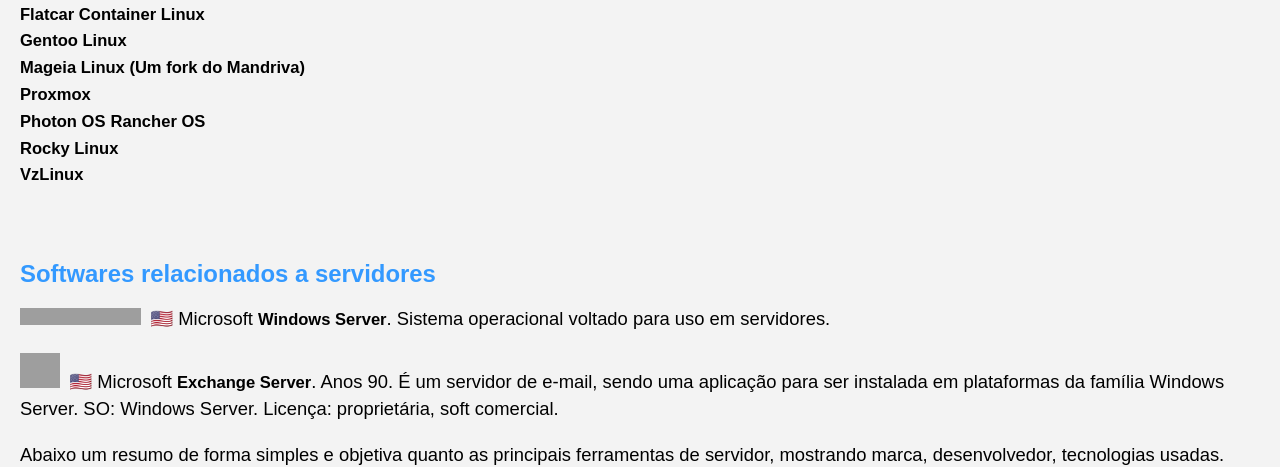
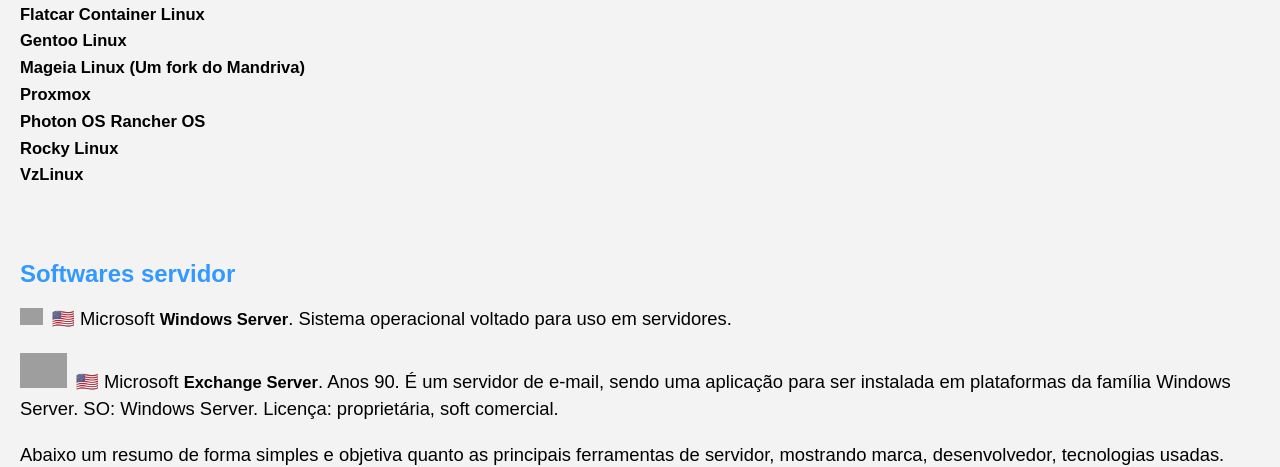
Before and after one commit to Joesynth/joesynth.github.io, a Jekyll site: the page built from _posts/2021-01-14-software-servidor.md, in a window 1280 px wide and 1400 px high, scrolled down 3126 px. Shown: the top 467 px of the window. Built offline with Jekyll 4.4.1, drawn with Linux system fonts in a browser that asks for light colours; some of the changed text lies outside the part shown; grey boxes are pictures that could not be loaded.

Commit message:
Update 2021-01-14-software-servidor.md

```diff
--- a/_posts/2021-01-14-software-servidor.md
+++ b/_posts/2021-01-14-software-servidor.md
@@ -9,7 +9,7 @@
 
 #### 🇺🇸 Red Hat
 
-<img class="alignleft" src="https://pbs.twimg.com/media/EtpeLcRXAAMsdyk.jpg" width="99" />Red Hat Enterprise Linux (RHEL).
+<img src="https://pbs.twimg.com/media/EtpeLcRXAAMsdyk.jpg" width="99" />Red Hat Enterprise Linux (RHEL).
 Uma distro **open-source** amplamente utilizada, principalmente em servidores.
 🔗️  redhat.com
 📜️ Várias livres, mas também proprietárias.
@@ -21,14 +21,14 @@
 
 #### CentOS
 
-<img class="alignleft" src="https://seeklogo.com/images/C/centos-logo-494F57D973-seeklogo.com.png" width="58" height="58" />Equivale ao Red Hat, porém grátis. Aliás, é conhecido como ”a versão grátis do Red Hat”, é muito usado por serviços de Hospedagem.
+<img src="https://seeklogo.com/images/C/centos-logo-494F57D973-seeklogo.com.png" width="58" height="58" />Equivale ao Red Hat, porém grátis. Aliás, é conhecido como ”a versão grátis do Red Hat”, é muito usado por serviços de Hospedagem.
 🔗️ centos.org
 📜️ GPL e outras.
 
 
 #### 🇺🇸 Debian
 
-<img class="alignleft" src="https://upload.wikimedia.org/wikipedia/commons/0/04/Debian_logo.png" width="40" height="53" />Estável e robusta, é usada na estação espacial internacional, bem como outros ambientes críticos, como o militar. Além, a distro é utilizada por instituições educacionais e empresas comerciais.
+<img src="https://upload.wikimedia.org/wikipedia/commons/0/04/Debian_logo.png" width="40" height="53" />Estável e robusta, é usada na estação espacial internacional, bem como outros ambientes críticos, como o militar. Além, a distro é utilizada por instituições educacionais e empresas comerciais.
 
 > "Para os servidores o EB *[Exército Brasileiro]* adotou o Debian, dentre os principais motivos está a estabilidade do sistema, o fato de ser o maior projeto de código livre existente atualmente, possuir o idioma português brasileiro e etc." *[AMAN, 2018]
 
@@ -48,7 +48,7 @@
 
 
 🇩🇪 OpenSUSE.
-<img class="alignleft" src="https://upload.wikimedia.org/wikipedia/commons/thumb/d/d0/OpenSUSE_Logo.svg/128px-OpenSUSE_Logo.svg.png" width="60" height="38" />Muito usado em servidor, workstations. Deriva do SuSe, sendo basicamente o mesmo.
+<img src="https://upload.wikimedia.org/wikipedia/commons/thumb/d/d0/OpenSUSE_Logo.svg/128px-OpenSUSE_Logo.svg.png" width="60" height="38" />Muito usado em servidor, workstations. Deriva do SuSe, sendo basicamente o mesmo.
 🔗️ ⬇️ opensuse.org/pt-br/
 📜️ GPL, em suma.
 32 ou 64 bits.
@@ -94,7 +94,7 @@
 
 **🇺🇸 Fedora**:
 
-<img class="alignleft" src="https://upload.wikimedia.org/wikipedia/commons/thumb/8/8f/Fedora_logo_%282021%29.svg/250px-Fedora_logo_%282021%29.svg.png" width="88" />Distribuição Linux baseada no Red Hat, que aliás funciona como uma espécie de “área de testes” para o RHEL. Há cinco tipos: <a href="https://joesynth.wordpress.com/2021/11/28/por-que-usar-linux/">computador pessoal</a>, servidor, computação em nuvem, *containerization* e IoT (*Internet of Things* - Internet das Coisas).
+<img src="https://upload.wikimedia.org/wikipedia/commons/thumb/8/8f/Fedora_logo_%282021%29.svg/250px-Fedora_logo_%282021%29.svg.png" width="88" />Distribuição Linux baseada no Red Hat, que aliás funciona como uma espécie de “área de testes” para o RHEL. Há cinco tipos: <a href="https://joesynth.wordpress.com/2021/11/28/por-que-usar-linux/">computador pessoal</a>, servidor, computação em nuvem, *containerization* e IoT (*Internet of Things* - Internet das Coisas).
 
 📜️ GPL e outras.
 32 ou 64 bits.
@@ -118,20 +118,20 @@
 
 
 
-## Softwares relacionados a servidores
+## Softwares servidor
 
-<img class="alignleft" style="width: 121px" src="https://upload.wikimedia.org/wikipedia/commons/thumb/d/db/Windows_Server.png/250px-Windows_Server.png" height="17" />🇺🇸 Microsoft **Windows Server**.
+<img src="https://upload.wikimedia.org/wikipedia/commons/thumb/d/db/Windows_Server.png/250px-Windows_Server.png" height="17" />🇺🇸 Microsoft **Windows Server**.
 Sistema operacional voltado para uso em servidores.
 
-<img class="alignleft" style="width: 40px" src="https://upload.wikimedia.org/wikipedia/commons/thumb/e/ea/Microsoft_Exchange_%282019-present%29.svg/100px-Microsoft_Exchange_%282019-present%29.svg.png" height="35" />🇺🇸 Microsoft **Exchange Server**.
+<img src="https://upload.wikimedia.org/wikipedia/commons/thumb/e/ea/Microsoft_Exchange_%282019-present%29.svg/100px-Microsoft_Exchange_%282019-present%29.svg.png" height="35" />🇺🇸 Microsoft **Exchange Server**.
 Anos 90. É um servidor de e-mail, sendo uma aplicação para ser instalada em plataformas da família Windows Server.
 SO: Windows Server.
 Licença: proprietária, soft comercial.
 
 Abaixo um resumo de forma simples e objetiva quanto as principais ferramentas de servidor, mostrando marca, desenvolvedor, tecnologias usadas.
 
-<img class="alignleft" src="https://upload.wikimedia.org/wikipedia/commons/thumb/1/10/Apache_HTTP_server_logo_%282019-present%29.svg/220px-Apache_HTTP_server_logo_%282019-present%29.svg.png" width="88" />○ **Apache**.
-<span class="text-primary">Apache Web Server </span>
+<img src="https://upload.wikimedia.org/wikipedia/commons/thumb/1/10/Apache_HTTP_server_logo_%282019-present%29.svg/220px-Apache_HTTP_server_logo_%282019-present%29.svg.png" width="88" />**Apache**.
+Apache Web Server
 Robert McCool.
 🔗️ apache.org
 anos 90
@@ -139,16 +139,16 @@
 É o mais popular.
 Servidor de páginas web.
 
-<img class="alignleft" src="https://upload.wikimedia.org/wikipedia/commons/thumb/f/fe/Apache_Tomcat_logo.svg/91px-Apache_Tomcat_logo.svg.png" width="60" height="43" /><span class="text-primary">○ **Tomcat**.
-</span>Apache; Servidor web.
+<img src="https://upload.wikimedia.org/wikipedia/commons/thumb/f/fe/Apache_Tomcat_logo.svg/91px-Apache_Tomcat_logo.svg.png" width="60" height="43" />**Tomcat**.
+Apache; Servidor web.
 Multiplataforma
 Java, JSP
 
-<img class="soft_servido alignleft" title="GlassFish" src="https://upload.wikimedia.org/wikipedia/en/thumb/8/85/GlassFish_logo.svg/142px-GlassFish_logo.svg.png" alt="software GlassFish" width="79" height="35" /><span class="text-primary">○ **GlassFish**.</span>
+<img title="GlassFish" src="https://upload.wikimedia.org/wikipedia/en/thumb/8/85/GlassFish_logo.svg/142px-GlassFish_logo.svg.png" alt="software GlassFish" width="79" height="35" />**GlassFish**.
 Sun Microsystems; Oracle.
 2005, multiplataforma.
 
-<img class="soft_servido alignleft" title="Nginx" src="https://upload.wikimedia.org/wikipedia/commons/thumb/c/c5/Nginx_logo.svg/330px-Nginx_logo.svg.png" alt="software Nginx" width="80" height="17" /><span class="text-primary">○ **🇷🇺️ Nginx**. </span>
+<img title="Nginx" src="https://upload.wikimedia.org/wikipedia/commons/thumb/c/c5/Nginx_logo.svg/330px-Nginx_logo.svg.png" alt="software Nginx" width="80" height="17" />**🇷🇺️ Nginx**.
 Igor Sysoev.
 ±2005, multiplataforma.
 Pode trabalhar em conjunto com o Apache.
@@ -156,20 +156,18 @@
 📜️ BSD; servidor.
 
 
-<img class="alignleft" style="width: 100px" src="https://upload.wikimedia.org/wikipedia/en/thumb/2/21/IIS_8.5.9431_management_console.png/300px-IIS_8.5.9431_management_console.png" height="86" /><span class="text-primary">○ **IIS** (*Internet Information Services*).
-</span>Windows NT, outros Windows.
+<img src="https://upload.wikimedia.org/wikipedia/en/thumb/2/21/IIS_8.5.9431_management_console.png/300px-IIS_8.5.9431_management_console.png" height="86" />**IIS** (*Internet Information Services*).
+Windows NT, outros Windows.
 Anos 90.
 Criado para os sistemas Windows NT (Microsoft).
 Ele tem suporte: HTTP, HTTPS, FTP, SMTP, etc.
 
-<img class="alignleft" src="https://upload.wikimedia.org/wikipedia/commons/thumb/d/d9/Node.js_logo.svg/220px-Node.js_logo.svg.png" width="60" height="37" />○ **Node**.**js**.
+<img src="https://upload.wikimedia.org/wikipedia/commons/thumb/d/d9/Node.js_logo.svg/220px-Node.js_logo.svg.png" width="60" height="37" />**Node**.**js**.
 Do ano de 2009, é para Linux, Windows e outros <a href="https://joesynth.wordpress.com/2021/11/27/sistemas-operacionais-mais-usados/">SO</a>.
 🔗️ nodejs.org
 Servidor web local.
 JavaScript, HTML.
 
-É isso!
-Abç.
 \o_
 
 <!--
```
Also changed, not shown: other parts of _posts/2021-01-14-software-servidor.md (+0 -2 lines).
